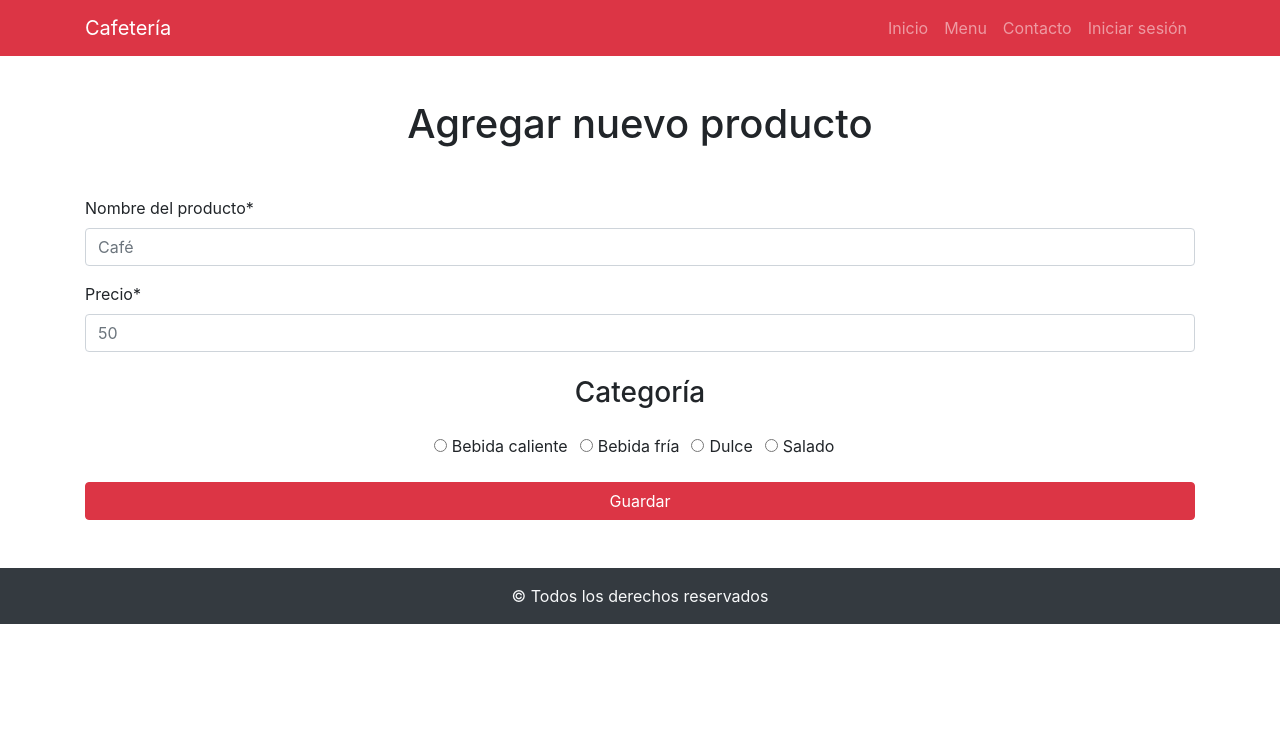
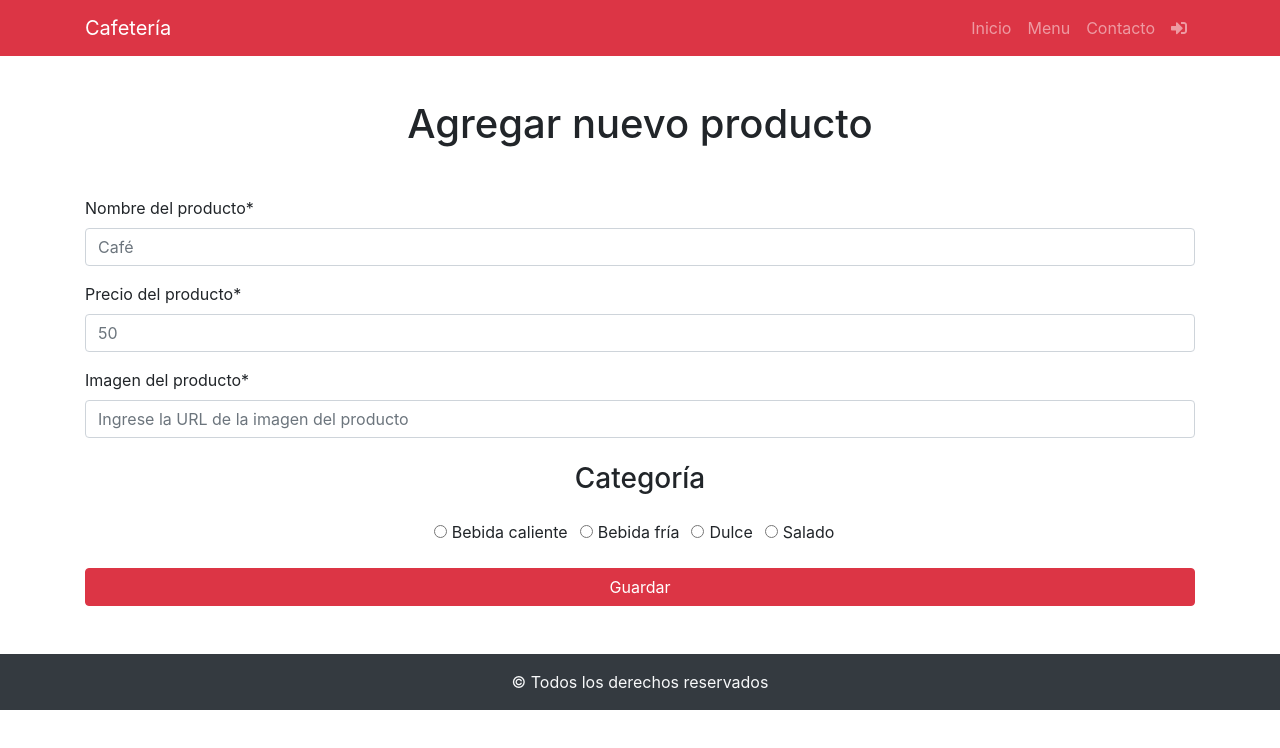
Before and after one commit to emilioh93/crudbasico, a React (Create React App) app: page /productos/nuevo in a window 1280 px wide. Shown: the top 748 px of the page. Built offline with nearby package versions, Linux system fonts and the light colour scheme; no server answers.

Commit message:
se agregó funcionalidad para agregar imagen del producto

```diff
--- a/src/components/AgregarProducto.js
+++ b/src/components/AgregarProducto.js
@@ -1,18 +1,18 @@
 import React, { useState } from "react";
 import { Container, Form, Button, Alert } from "react-bootstrap";
 import Swal from "sweetalert2";
+import { useHistory } from "react-router-dom";
 
 const AgregarProducto = (props) => {
   const [nombreProducto, setNombreProducto] = useState("");
   const [precioProducto, setPrecioProducto] = useState(0);
+  const [imagenProducto, setImagenProducto] = useState("");
   const [categoria, setCategoria] = useState("");
   const [error, setError] = useState(false);
+
+  const history = useHistory();
   // Traer variable de entorno
   const URL = process.env.REACT_APP_API_URL;
-  console.log(
-    "🚀 ~ file: AgregarProducto.js ~ line 12 ~ AgregarProducto ~ URL",
-    URL
-  );
 
   const leerCategoria = (e) => {
     setCategoria(e.target.value);
@@ -24,6 +24,7 @@ const AgregarProducto = (props) => {
     if (
       nombreProducto.trim() !== "" &&
       precioProducto.trim() !== "" &&
+      imagenProducto.trim() !== "" &&
       categoria !== ""
     ) {
       // Si está todo ok, envío los datos del producto a la API
@@ -38,6 +39,7 @@ const AgregarProducto = (props) => {
       const producto = {
         nombreProducto,
         precioProducto,
+        imagenProducto,
         categoria,
       };
       // Envío request POST
@@ -64,6 +66,7 @@ const AgregarProducto = (props) => {
           // Actualizar datos
           props.consultarAPI();
           // Redireccionar al componente ListarProductos
+          history.push("/productos");
         }
       } catch (error) {
         Swal.fire(
@@ -93,11 +96,19 @@ const AgregarProducto = (props) => {
           ></Form.Control>
         </Form.Group>
         <Form.Group>
-          <Form.Label>Precio*</Form.Label>
+          <Form.Label>Precio del producto*</Form.Label>
           <Form.Control
             type="number"
             placeholder="50"
             onChange={(e) => setPrecioProducto(e.target.value)}
+          ></Form.Control>
+        </Form.Group>
+        <Form.Group>
+          <Form.Label>Imagen del producto*</Form.Label>
+          <Form.Control
+            type="url"
+            placeholder="Ingrese la URL de la imagen del producto"
+            onChange={(e) => setImagenProducto(e.target.value)}
           ></Form.Control>
         </Form.Group>
         <h3 className="text-center mt-4">Categoría</h3>
--- a/src/components/CardProducto.js
+++ b/src/components/CardProducto.js
@@ -6,7 +6,11 @@ const CardProducto = (props) => {
   return (
     <div className="col-lg-3 col-md-4 col-sm-12 my-2">
       <Card style={{ width: "100%" }}>
-        <Card.Img variant="top" src={menu1} />
+        {props.producto.imagenProducto === null ? (
+          <Card.Img variant="top" src={menu1} />
+        ) : (
+          <Card.Img variant="top" src={props.producto.imagenProducto} />
+        )}
         <Card.Body>
           <Card.Title>{props.producto.nombreProducto}</Card.Title>
           <Card.Footer>${props.producto.precioProducto}</Card.Footer>
--- a/src/components/EditarProducto.js
+++ b/src/components/EditarProducto.js
@@ -10,6 +10,7 @@ const EditarProducto = (props) => {
   const { id } = useParams();
   const nombreProductoRef = useRef("");
   const precioProductoRef = useRef(0);
+  const imagenProductoRef = useRef("");
   const [categoria, setCategoria] = useState("");
   const [error, setError] = useState(false);
 
@@ -20,19 +21,13 @@ const EditarProducto = (props) => {
   const consultarProducto = async () => {
     try {
       const respuesta = await fetch(URL + "/" + id);
-      console.log(
-        "🚀 ~ file: EditarProducto.js ~ line 16 ~ consultarProducto ~ respuesta",
-        respuesta
-      );
+      console.log("Respuesta", respuesta);
       if (respuesta.status === 200) {
         const productoEncontrado = await respuesta.json();
         setProducto(productoEncontrado);
       }
     } catch (error) {
-      console.log(
-        "🚀 ~ file: EditarProducto.js ~ line 16 ~ consultarProducto ~ error",
-        error
-      );
+      console.log("Error", error);
       // Mostrar cartel al usuario
     }
   };
@@ -50,6 +45,7 @@ const EditarProducto = (props) => {
     // Validar datos
     if (
       campoRequerido(nombreProductoRef.current.value) &&
+      campoRequerido(imagenProductoRef.current.value) &&
       rangoValor(parseInt(precioProductoRef.current.value)) &&
       campoRequerido(_categoria)
     ) {
@@ -60,15 +56,16 @@ const EditarProducto = (props) => {
         const productoModificado = {
           nombreProducto: nombreProductoRef.current.value,
           precioProducto: precioProductoRef.current.value,
+          imagenProducto: imagenProductoRef.current.value,
           categoria: _categoria,
         };
         // Realizar request
         const respuesta = await fetch(`${URL}/${producto._id}`, {
           method: "PUT",
           headers: { "Content-Type": "application/json" },
-          body: JSON.stringify(productoModificado)
+          body: JSON.stringify(productoModificado),
         });
-        if(respuesta.status === 200){
+        if (respuesta.status === 200) {
           Swal.fire(
             "Producto editado",
             "El producto fue modificado correctamente",
@@ -79,17 +76,18 @@ const EditarProducto = (props) => {
           // Quiero redireccionar a otra ruta del sistema de rutas
           props.history.push("/productos");
         }
-        console.log("🚀 ~ file: EditarProducto.js ~ line 71 ~ handleSubmit ~ respuesta", respuesta)
+        console.log("Respuesta", respuesta);
       } catch (error) {
         console.log(error);
         // Mostrar cartel al usuario de que algo falló
-
       }
     } else {
       // Si está mal, pido al usuario que revise los datos
       setError(true);
     }
   };
+
+  console.log("imagenProductoRef", imagenProductoRef);
 
   return (
     <div>
@@ -103,7 +101,6 @@ const EditarProducto = (props) => {
               placeholder="Café"
               defaultValue={producto.nombreProducto}
               ref={nombreProductoRef}
-              //   onChange={(e) => setNombreProducto(e.target.value)}s
             ></Form.Control>
           </Form.Group>
           <Form.Group>
@@ -113,7 +110,15 @@ const EditarProducto = (props) => {
               placeholder="50"
               defaultValue={producto.precioProducto}
               ref={precioProductoRef}
-              //   onChange={(e) => setPrecioProducto(e.target.value)}
+            ></Form.Control>
+          </Form.Group>
+          <Form.Group>
+            <Form.Label>Imagen del producto*</Form.Label>
+            <Form.Control
+              type="url"
+              placeholder="Ingrese la URL de la imagen del producto"
+              defaultValue={producto.imagenProducto}
+              ref={imagenProductoRef}
             ></Form.Control>
           </Form.Group>
           <h3 className="text-center mt-4">Categoría</h3>
--- a/src/components/Login.js
+++ b/src/components/Login.js
@@ -29,6 +29,7 @@ const Login = (props) => {
 
   return (
     <Container className="contenedoresGral">
+      <h2 className="text-center">Iniciar sesión</h2>
       <Form className="my-5 contenedorFormLogin">
         <Form.Group className="mb-3" controlId="formBasicEmail">
           <Form.Label>Nombre de Usuario</Form.Label>
--- a/src/components/Logout.js
+++ b/src/components/Logout.js
@@ -2,6 +2,8 @@ import React from "react";
 import { Button } from "react-bootstrap";
 import { useHistory } from "react-router-dom";
 import Swal from "sweetalert2";
+import { FontAwesomeIcon } from "@fortawesome/react-fontawesome";
+import { faSignOutAlt } from "@fortawesome/free-solid-svg-icons";
 
 const Logout = (props) => {
   let history = useHistory();
@@ -24,7 +26,7 @@ const Logout = (props) => {
   };
   return (
     <Button type="button" variant="dark" onClick={handleLogout}>
-      Cerrar sesión
+      <FontAwesomeIcon icon={faSignOutAlt}></FontAwesomeIcon>
     </Button>
   );
 };
--- a/src/components/common/Navegacion.js
+++ b/src/components/common/Navegacion.js
@@ -3,6 +3,8 @@ import { Fragment } from "react";
 import { Navbar, Nav, Container } from "react-bootstrap";
 import { NavLink } from "react-router-dom";
 import Logout from "../Logout";
+import { FontAwesomeIcon } from "@fortawesome/react-fontawesome";
+import { faSignInAlt } from "@fortawesome/free-solid-svg-icons";
 
 const Navegacion = (props) => {
   return (
@@ -39,7 +41,7 @@ const Navegacion = (props) => {
                     Contacto
                   </NavLink>
                   <NavLink exact={true} to="/admin" className="nav-link">
-                    Iniciar sesión
+                    <FontAwesomeIcon icon={faSignInAlt}></FontAwesomeIcon>
                   </NavLink>
                 </Fragment>
               )}
```
